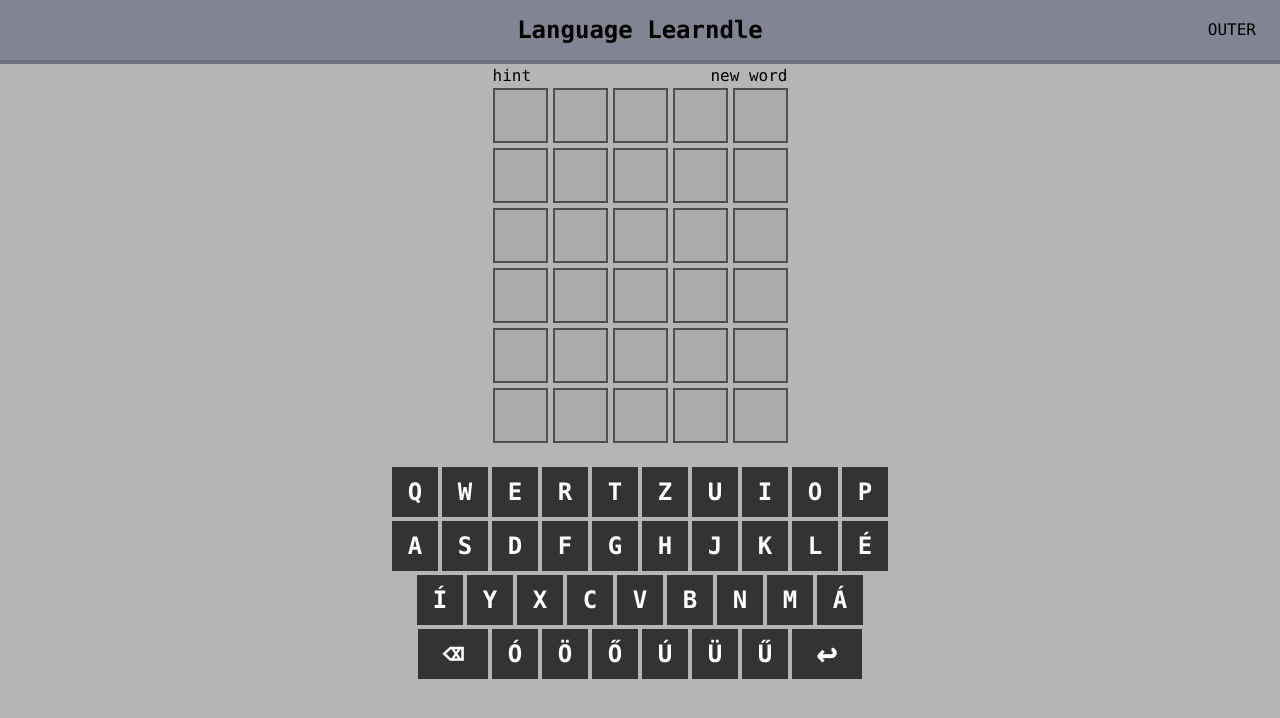
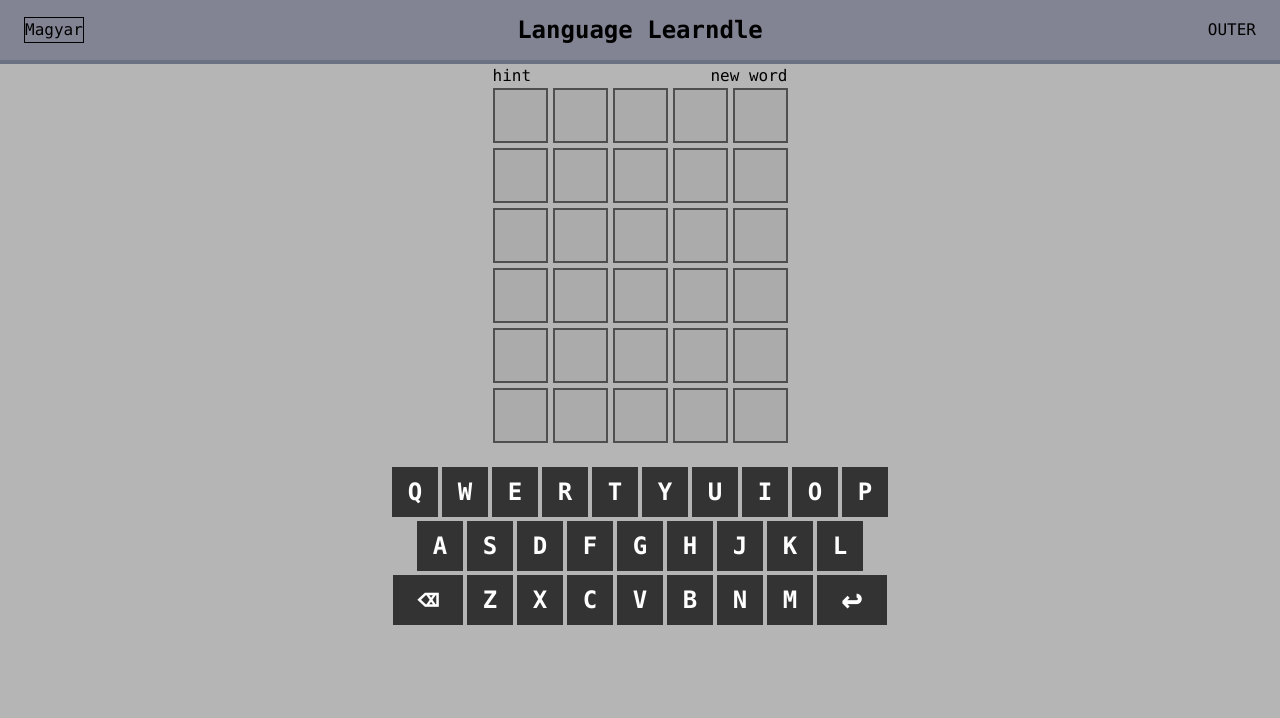
Before and after one commit to KissMate04/language_learndle, a React (Vite) app in the folder language_learndle/: page / in a window 1280 px wide. Shown: the top 718 px of the page. Built offline with nearby package versions, Linux system fonts and the light colour scheme.

Commit message:
Added language select and italian keyboard layout

```diff
--- a/language_learndle/src/App.tsx
+++ b/language_learndle/src/App.tsx
@@ -1,13 +1,15 @@
-import {useEffect} from "react";
+import {useEffect, useState} from "react";
 import {gameAction, useAppSelector} from "./store";
 import {useDispatch} from "react-redux";
 import Board from './Board'
 import Keyboard from './Keyboard'
 
 export const word_length : number = 5;
-export const language : string = "hu";
 
 function App() {
+    const [lanCode, setLanCode] = useState("en");
+    let language: string = "Magyar";
+
     const dispatch = useDispatch();
     const statusText = useAppSelector((s) => s.game.statusText);
     const target = useAppSelector((s) => s.game.target);
@@ -17,7 +19,7 @@ function App() {
 
         const timer = setTimeout(() => {
             dispatch(gameAction.clearStatus());
-        }, 1000);
+        }, 1350);
 
         return () => clearTimeout(timer);
     }, [statusText, dispatch]);
@@ -29,6 +31,12 @@ function App() {
     return (
         <div className="relative">
             <div id="titlebar" className="flex h-16 items-center justify-center border-b-4 border-gray-500 bg-[#828493]">
+                <div className="absolute left-6 border hover:[&>p]:block">
+                    {language}
+                    <p className="hidden hover:bg-blue-900" onClick={() => changeLanguage("English", "en")}>English</p>
+                    <p className="hidden hover:bg-blue-900" onClick={() => changeLanguage("Magyar", "hu")}>Magyar</p>
+                    <p className="hidden hover:bg-blue-900" onClick={() => changeLanguage("Italiano", "it")}>Italiano</p>
+                </div>
                 <h1 className="text-2xl font-bold">Language Learndle</h1>
                 <p className="absolute right-6">{target}</p>
             </div>
@@ -43,10 +51,18 @@ function App() {
             <br/>
 
             <div>
-                <Keyboard />
+                <Keyboard lanCode={lanCode} />
             </div>
         </div>
   );
+
+    function changeLanguage(lan: string, code: string) {
+        language = lan;
+        setLanCode(code);
+    }
+
 }
 
+
+
 export default App
--- a/language_learndle/src/Keyboard.tsx
+++ b/language_learndle/src/Keyboard.tsx
@@ -2,14 +2,14 @@ import {useDispatch} from "react-redux";
 import {gameAction, useAppSelector} from "./store";
 import {useEffect} from "react";
 import {keyColor} from "./scripts.ts";
-import {language} from './App';
+//import {lanCode} from './App';
 
 const CHAR_ENTER = "↩";
 const CHAR_BACKSPACE = "⌫";
 const CHAR_CODE_A = "A".charCodeAt(0);
 const CHAR_CODE_Z = "Z".charCodeAt(0);
 
-export default function Keyboard() {
+export default function Keyboard({lanCode}: {lanCode: string}) {
     const dispatch = useDispatch();
 
     useEffect(() => {
@@ -44,12 +44,14 @@ export default function Keyboard() {
                 <Key char="E" />
                 <Key char="R" />
                 <Key char="T" />
-                {language=="en" && <Key char="Y" />}
-                {language=="hu" && <Key char="Z" />}
+                {(lanCode=="en" || lanCode=="it") && <Key char="Y" />}
+                {lanCode=="hu" && <Key char="Z" />}
                 <Key char="U" />
                 <Key char="I" />
                 <Key char="O" />
                 <Key char="P" />
+                {lanCode=="it" && <Key char="É" />}
+                {lanCode=="it" && <Key char="È" />}
             </div>
             <div className="flex gap-1 justify-center">
                 <Key char="A" />
@@ -61,23 +63,27 @@ export default function Keyboard() {
                 <Key char="J" />
                 <Key char="K" />
                 <Key char="L" />
-                {language=="hu" && <Key char="É" />}
+                {lanCode=="hu" && <Key char="É" />}
+                {lanCode=="it" && <Key char="Ó" />}
+                {lanCode=="it" && <Key char="Ò" />}
+                {lanCode=="it" && <Key char="Ù" />}
             </div>
             <div className="flex gap-1 justify-center">
-                {language=="hu" && <Key char="Í" />}
-                {language=="en" && <Key char={CHAR_ENTER} wide />}
-                {language=="en" && <Key char="Z" />}
-                {language=="hu" && <Key char="Y" />}
+                {lanCode=="hu" && <Key char="Í" />}
+                {(lanCode=="en" || lanCode=="it") && <Key char={CHAR_BACKSPACE} wide />}
+                {(lanCode=="en" || lanCode=="it") && <Key char="Z" />}
+                {lanCode=="hu" && <Key char="Y" />}
                 <Key char="X" />
                 <Key char="C" />
                 <Key char="V" />
                 <Key char="B" />
                 <Key char="N" />
                 <Key char="M" />
-                {language=="hu" && <Key char="Á" />}
-                {language=="en" && <Key char={CHAR_BACKSPACE} wide />}
+                {(lanCode=="hu" || lanCode=="it") && <Key char="Á" />}
+                {lanCode=="it" && <Key char="Ì" />}
+                {(lanCode=="en" || lanCode=="it") && <Key char={CHAR_ENTER} wide />}
             </div>
-            {language=="hu" && <div className="flex gap-1 justify-center">
+            {lanCode=="hu" && <div className="flex gap-1 justify-center">
                 <Key char={CHAR_BACKSPACE} wide />
                 <Key char="Ó" />
                 <Key char="Ö" />
```
